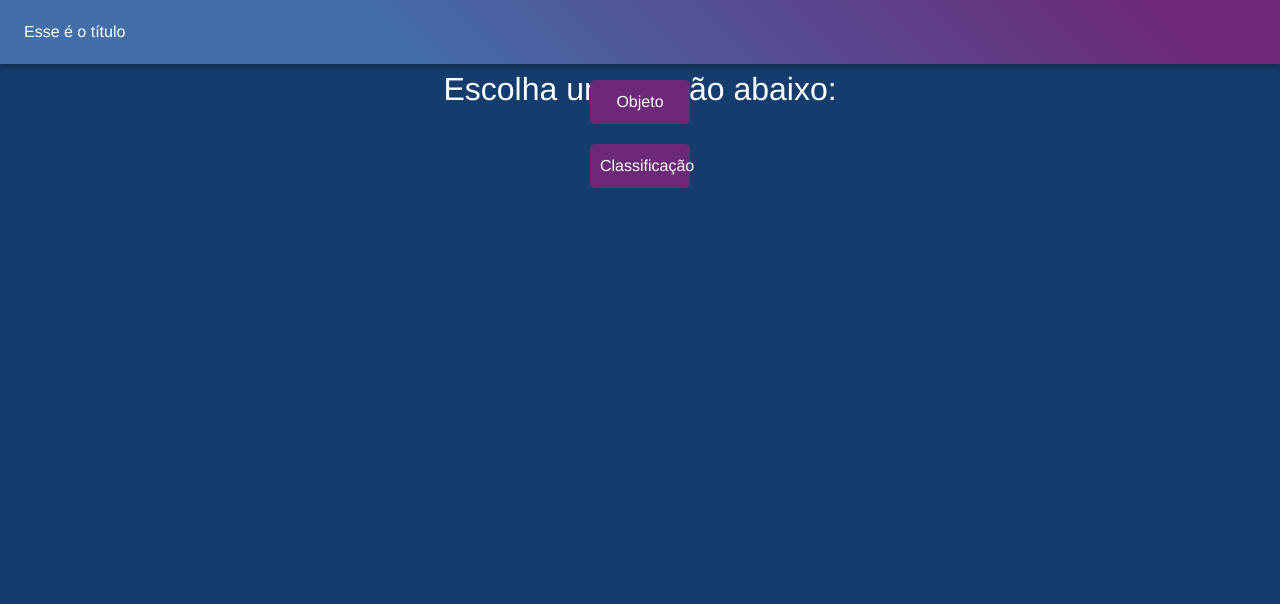
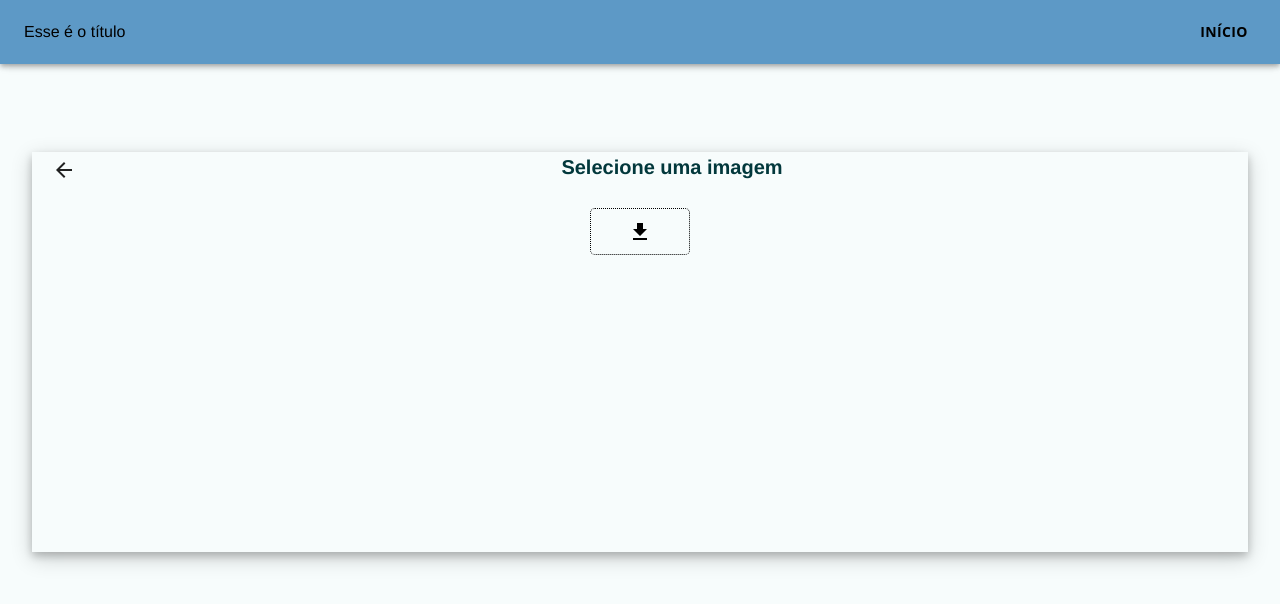
Before and after one commit to logannas/ImageAnnotation, a React (Create React App) app: page /segmentation in a window 1280 px wide. Shown: the top 604 px of the page. Built offline with nearby package versions, Linux system fonts and the light colour scheme; the HTML template or start-up script is replaced by a standard one.

Commit message:
style material

```diff
--- a/src/App.js
+++ b/src/App.js
@@ -1,14 +1,10 @@
 import './App.css';
-import Home from '../src/components/Home';
-import { Helmet } from 'react-helmet';
+import Routes from './router';
 
 function App() {
   return (
     <div>
-      <Helmet>
-        <style>{'body { background-color:  #143D6E ; }'}</style>
-      </Helmet>
-      <Home />
+      <Routes />
     </div>
 
   );
--- a/src/components/BBox/css.css
+++ b/src/components/BBox/css.css
@@ -1,3 +1,3 @@
 .MuiDataGrid-cellCheckbox	{
-    background-color: #edd1f0;
+    background-color: #5d99c6;
 }
--- a/src/components/Classification/index.js
+++ b/src/components/Classification/index.js
@@ -1,22 +1,37 @@
 import React from 'react';
 import Imagem from '../Image/index';
-import { makeStyles } from "@material-ui/core";
+import Header from '../Header/index';
+import { Button, makeStyles } from "@material-ui/core";
 import ResultClassification from '../ResultClassification/index'
-import PublishIcon from '@material-ui/icons/Publish';
+import GetAppIcon from '@material-ui/icons/GetApp';
+import ArrowBackIcon from '@material-ui/icons/ArrowBack';
+import { Link as RouterLink } from 'react-router-dom';
 
 const useStyles = makeStyles(() => ({
-    modal: {
-        backgroundColor: "#F7FCFC",
-        marginLeft: "10%",
-        marginRight: "10%",
-        marginTop: "8%",
-        height: "calc(100vh - 200px)",
-        overflowY: "auto",
+    root: {
+        position: "absolute",
+        width: "100%",
+        height: "100%",
+        textAlign: "center",
+        display: "inline-block",
+        justifyContent: "center",
+        alignItems: "center",
     },
-
     button: {
         fontFamily: "Helvetica",
-        background: "#6C2978",
+        width: "100px",
+        display: "inline-block",
+        margin: "10px",
+        padding: "10px",
+        borderStyle: "dotted",
+        borderWidth: "thin",
+        borderRadius: "5px",
+        color: "black",
+        cursor: "pointer",
+    },
+    button1: {
+        fontFamily: "Helvetica",
+        background: "#5d99c6",
         width: "100px",
         display: "inline-block",
         margin: "10px",
@@ -30,23 +45,22 @@ const useStyles = makeStyles(() => ({
     },
     p: {
         fontFamily: "Helvetica",
-        color: "#ffffff",
+        color: "black",
         fontSize: "15px",
     },
-    fildset: {
-        width: "400px",
+    box: {
+        marginTop: "10%",
+        width: "95%",
+        minHeight: "50%",
         margin: "auto",
+        boxShadow: "0 4px 8px 0 rgba(0, 0, 0, 0.2), 0 6px 20px 0 rgba(0, 0, 0, 0.19)",
+        textAlign: "center",
+        display: "inline-block",
+        justifyContent: "center",
+        alignItems: "center",
     },
-    fildset1: {
-        background: "#f2f8ff",
-        width: "95%",
-        height: "100%",
-        margin: "auto",
-    },
-    legend: {
-        fontFamily: "Helvetica",
-        color: "#ffffff",
-        fontSize: "15px",
+    buttonBack:{
+        float:"left",
     }
 }));
 
@@ -63,16 +77,15 @@ export default function Classification() {
         event.target.value = null;
     }
 
-    const clickBusy = () => {
-        setBusy(isBusy => !isBusy)
-        setBusyButton(false)
+    const refreshPage = () =>{
+        window.location.reload();
     }
 
     const classification = () => {
         //Chamar APi
         if (file) {
+            setBusy(true)
             setBusyButton(true)
-            setBusy(false)
         }
         else {
             alert("É necessário selecionar uma imagem")
@@ -81,34 +94,33 @@ export default function Classification() {
 
     return (
         <div>
-            <label onClick={clickBusy} type="button"{...{ key: "button", className: classes.button }}>Classificação</label>
+            <Header title="Esse é o título" />
+            <br></br>
+            <div className={classes.root}>
+                <div className={classes.box}>
+                <Button onClick={refreshPage} {...{ key: "Init", className: classes.buttonBack, component: RouterLink }}><ArrowBackIcon /></Button>
                     {isBusy ? (
+                        <div></div>
+                    ) : (
+
                         <div>
-                    <fieldset className={classes.fildset}>
-                        <legend className={classes.legend}>Classificação</legend>
+                            <p>Selecione uma imagem</p>
                             <input type="file" id="file" accept="image/*" onChange={handleUpload} className={classes.fileinput} />
-                        <label htmlFor="file" className={classes.button}><PublishIcon /></label>
-                        <p className={classes.p}>Nome da imagem: {file.name}</p>
-                        <p className={classes.p}>Tipo da imagem: {file.type}</p>
-                        <p className={classes.p}>Tamanho da imagem: {file.size} bytes</p>
+                            <label htmlFor="file" className={classes.button}><GetAppIcon /></label>
                             {file && <Imagem image={file} />}
-                        <label className={classes.button} onClick={classification}>Enviar</label>
-                    </fieldset>
+                            {file && <label className={classes.button1} onClick={classification}>Enviar</label>}
+                        </div>
+                    )}
+                    {isBusyButton ? (
+                        <div>
+                            <ResultClassification file={file} />
                         </div>
                     ) : (
                         <div></div>
                     )
                     }
-            {isBusyButton ? (
-                <div>
-                    <fieldset className={classes.fildset1}>
-                        <ResultClassification file={file} />
-                    </fieldset>
                 </div>
-            ) : (
-                <div></div>
-            )
-            }
-        </div >
+            </div>
+        </div>
     );
 }
--- a/src/components/Header/index.js
+++ b/src/components/Header/index.js
@@ -1,9 +1,10 @@
 import React from 'react';
-import { AppBar, Toolbar, makeStyles } from "@material-ui/core";
+import { AppBar, Button, Toolbar, makeStyles } from "@material-ui/core";
+import { Link as RouterLink } from 'react-router-dom';
 
 const useStyles = makeStyles(() => ({
     header: {
-        background: 'linear-gradient(45deg, #426eaa 30%, #6c2978 90%)',
+        background: '#5d99c6',
         fontFamily: "Helvetica",
         color: "#000000",
     },
@@ -11,18 +12,29 @@ const useStyles = makeStyles(() => ({
     toolbar: {
         display: "flex",
         justifyContent: "space-between",
-        color: "white",
+        color: "#000000",
+    },
+    menuButton: {
+        fontFamily: "Open Sans, sans-serif",
+        fontWeight: 700,
+        size: "18px",
+        marginLeft: "38px",
+        variant: "contained",
+        color: "black",
     },
 }));
 
 export default function Header(props) {
-    const { header, toolbar } = useStyles();
+    const classes = useStyles();
 
     return (
         <header>
-            <AppBar className={header}><Toolbar className={toolbar}>
-                {props.title}
-            </Toolbar></AppBar>
+            <AppBar className={classes.header}>
+                <Toolbar className={classes.toolbar}>
+                    {props.title}
+                    <Button {...{ key: "Init", to: "/", className: classes.menuButton, component: RouterLink }}>Início</Button>
+                </Toolbar>
+            </AppBar>
         </header>
     );
 }
--- a/src/components/Home/index.js
+++ b/src/components/Home/index.js
@@ -1,9 +1,8 @@
 import React from 'react';
 import Header from '../Header/index';
-import Object from '../Object/index';
-import Classification from '../Classification/index';
 import Title from '../Title/index';
-import { makeStyles } from "@material-ui/core";
+import { Button, makeStyles } from "@material-ui/core";
+import { Link as RouterLink } from 'react-router-dom';
 
 const useStyles = makeStyles(() => ({
     Section: {
@@ -13,7 +12,18 @@ const useStyles = makeStyles(() => ({
         alignItems: "center",
         margin: "auto",
         width: "100%",
-    }
+    },
+    button: {
+        fontFamily: "Helvetica",
+        background: "#5d99c6",
+        width: "150px",
+        display: "inline-block",
+        margin: "20px",
+        padding: "10px",
+        borderRadius: "3px",
+        color: "black",
+        cursor: "pointer",
+    },
 }));
 
 export default function Home() {
@@ -24,8 +34,8 @@ export default function Home() {
             <Header title="Esse é o título" />
             <Title title="Escolha uma opção abaixo:" />
             <div className={classes.Section}>
-                <Object />
-                <Classification />
+                <Button type="button"{...{ key: "buttonSegmentation", to: "/segmentation", className: classes.button, component: RouterLink }}>Segmentação</Button>
+                <Button type="button"{...{ key: "buttonClassification", to: "/classification", className: classes.button, component: RouterLink }}>Classificação</Button>
                 <br></br>
             </div>
         </div>
--- a/src/components/Object/index.js
+++ b/src/components/Segmentation/index.js
@@ -1,22 +1,38 @@
 import React from 'react';
 import Imagem from '../Image/index';
-import { makeStyles } from "@material-ui/core";
+import Header from '../Header/index';
+import {Button, makeStyles } from "@material-ui/core";
 import BBox from '../BBox/index';
-import PublishIcon from '@material-ui/icons/Publish';
+import GetAppIcon from '@material-ui/icons/GetApp';
+import ArrowBackIcon from '@material-ui/icons/ArrowBack';
+import { Link as RouterLink } from 'react-router-dom';
+
 
 const useStyles = makeStyles(() => ({
-    modal: {
-        backgroundColor: "#F7FCFC",
-        marginLeft: "10%",
-        marginRight: "10%",
-        marginTop: "8%",
-        height: "calc(100vh - 200px)",
-        overflowY: "auto",
+    root: {
+        position: "absolute",
+        width: "100%",
+        height: "100%",
+        textAlign: "center",
+        display: "inline-block",
+        justifyContent: "center",
+        alignItems: "center",
     },
-
     button: {
         fontFamily: "Helvetica",
-        background: "#6C2978",
+        width: "100px",
+        display: "inline-block",
+        margin: "10px",
+        padding: "10px",
+        borderStyle: "dotted",
+        borderWidth: "thin",
+        borderRadius: "5px",
+        color: "black",
+        cursor: "pointer",
+    },
+    button1: {
+        fontFamily: "Helvetica",
+        background: "#5d99c6",
         width: "100px",
         display: "inline-block",
         margin: "10px",
@@ -30,28 +46,43 @@ const useStyles = makeStyles(() => ({
     },
     p: {
         fontFamily: "Helvetica",
-        color: "#ffffff",
+        color: "black",
         fontSize: "15px",
     },
-    fildset: {
-        width: "400px",
+    box: {
+        marginTop: "10%",
+        width: "95%",
+        minHeight: "50%",
         margin: "auto",
+        boxShadow: "0 4px 8px 0 rgba(0, 0, 0, 0.2), 0 6px 20px 0 rgba(0, 0, 0, 0.19)",
+        textAlign: "center",
+        display: "inline-block",
+        justifyContent: "center",
+        alignItems: "center",
     },
     fildset1: {
         background: "#f2f8ff",
+        boxShadow: "5px 10px",
         width: "95%",
         height: "100%",
         margin: "auto",
     },
     legend: {
         fontFamily: "Helvetica",
-        color: "#ffffff",
+        color: "black",
         fontSize: "15px",
+    },
+    bbox: {
+        marginTop: "5%",
+        marginBottom: "5%",
+        marginRight: "1%",
+    },
+    buttonBack:{
+        float:"left",
     }
 }));
 
-
-export default function CObject() {
+export default function Segmentation() {
     const [isBusy, setBusy] = React.useState(false);
     const [isBusyButton, setBusyButton] = React.useState(false);
     const [file, setFile] = React.useState("");
@@ -65,12 +96,11 @@ export default function CObject() {
         event.target.value = null;
     }
 
-    const clickBusy = () => {
-        setBusy(isBusy => !isBusy)
-        setBusyButton(false)
+    const refreshPage = () =>{
+        window.location.reload();
     }
 
-    const classification = () => {
+    const segmentation = () => {
         //Chamar APi
         let jsn = {
             "rois": [
@@ -316,8 +346,8 @@ export default function CObject() {
         }
         setRows(rows)
         if (file) {
+            setBusy(true)
             setBusyButton(true)
-            setBusy(false)
         }
         else {
             alert("É necessário selecionar uma imagem")
@@ -326,34 +356,33 @@ export default function CObject() {
 
     return (
         <div>
-            <label onClick={clickBusy} type="button"{...{ key: "button", className: classes.button }}>Objeto</label>
+            <Header title="Esse é o título" />
+            <br></br>
+            <div className={classes.root}>
+                <div className={classes.box}>
+                    <Button onClick={refreshPage} {...{ key: "Init", className: classes.buttonBack, component: RouterLink }}><ArrowBackIcon /></Button>
                     {isBusy ? (
+                        <div></div>
+                    ) : (
+
                         <div>
-                    <fieldset className={classes.fildset}>
-                        <legend className={classes.legend}>Objeto</legend>
+                            <p>Selecione uma imagem</p>
                             <input type="file" id="file" accept="image/*" onChange={handleUpload} className={classes.fileinput} />
-                        <label htmlFor="file" className={classes.button}><PublishIcon /></label>
-                        <p className={classes.p}>Nome da imagem: {file.name}</p>
-                        <p className={classes.p}>Tipo da imagem: {file.type}</p>
-                        <p className={classes.p}>Tamanho da imagem: {file.size} bytes</p>
+                            <label htmlFor="file" className={classes.button}><GetAppIcon /></label>
                             {file && <Imagem image={file} />}
-                        <label className={classes.button} onClick={classification}>Enviar</label>
-                    </fieldset>
+                            {file && <label className={classes.button1} onClick={segmentation}>Enviar</label>}
+                        </div>
+                    )}
+                    {isBusyButton ? (
+                        <div className={classes.bbox}>
+                            <BBox image={file} js={js} rows={rows} />
                         </div>
                     ) : (
                         <div></div>
                     )
                     }
-            {isBusyButton ? (
-                <div>
-                    <fieldset className={classes.fildset1}>
-                        <BBox image={file} js={js} rows={rows} />
-                    </fieldset>
                 </div>
-            ) : (
-                <div></div>
-            )
-            }
-        </div >
+            </div>
+        </div>
     );
 }
--- a/src/components/Title/index.js
+++ b/src/components/Title/index.js
@@ -4,7 +4,7 @@ import { makeStyles } from "@material-ui/core";
 const useStyles = makeStyles(() => ({
     Title: {
         textAlign: "Center",
-        color: "#ffffff",
+        color: "#000000",
         fontFamily: "Helvetica",
         height: "60px",
         paddingTop: "70px",
--- /dev/null
+++ b/src/router.js
@@ -0,0 +1,18 @@
+import React from 'react';
+import {Route, BrowserRouter} from 'react-router-dom';
+
+import Home from './components/Home/index';
+import Classification from './components/Classification/index';
+import Segmentation from './components/Segmentation/index'
+
+function Routes(){
+    return(
+        <BrowserRouter>
+            <Route component={Home} path="/" exact/>
+            <Route component={Classification} path="/classification" />
+            <Route component={Segmentation} path="/segmentation"/>
+        </BrowserRouter>
+    );
+}
+
+export default Routes;
```
Also changed, not shown: src/components/ResultSegmentation/index.js (renamed from src/components/ResultObject/index.js), 2 other files (tests, documents, lock files or other folders). Lines whose indentation alone changed are shown as unchanged.
